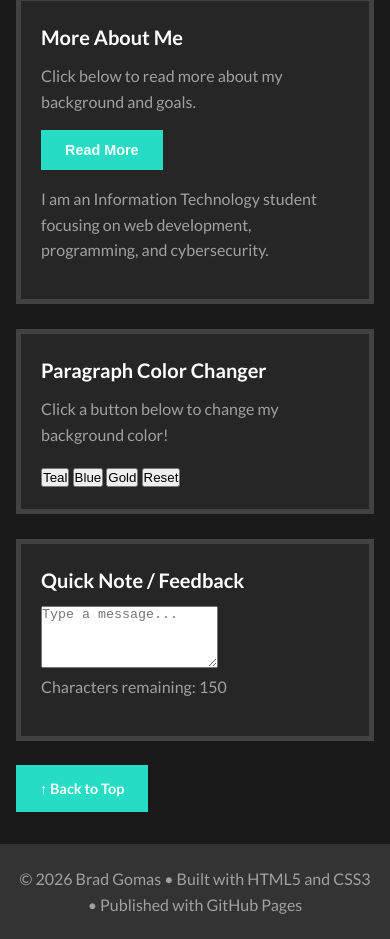
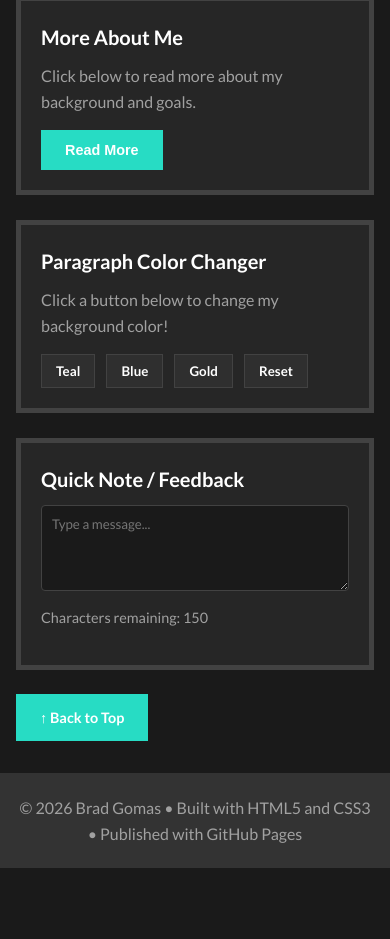
Before and after one commit to bradgomas/personal-website-redesign, a plain HTML site: page index.html in a window 390 px wide. Shown: the part 3238-4177 px from the top of the page. After the commit the page ends 4106 px from the top, so only its background shows below. Drawn offline with Linux system fonts and the light colour scheme.

Commit message:
Update styles.css with new JavaScript features
Added new styles for JavaScript features and adjusted existing styles for responsiveness.

```diff
--- a/styles.css
+++ b/styles.css
@@ -322,38 +322,44 @@ footer p {
     }
 
     .profile-photo {
-    /* --- New Styles for JavaScript Features --- */
-.card {
-    background: #fff;
-    padding: 20px;
-    margin-bottom: 20px;
-    border-radius: 8px;
-    box-shadow: 0 2px 5px rgba(0,0,0,0.1);
+        width: 180px;
+        height: 230px;
+    }
 }
 
+/* --- New Styles for JavaScript Features --- */
 .hidden {
     display: none;
 }
 
 .button-group button {
-    margin-right: 5px;
-    padding: 5px 10px;
+    margin-right: 8px;
+    padding: 8px 14px;
+    background-color: var(--surface-hover);
+    color: var(--heading);
+    border: 1px solid var(--border);
     cursor: pointer;
+    font-family: inherit;
+    font-weight: 700;
+}
+
+.button-group button:hover {
+    border-color: var(--accent);
 }
 
 textarea {
     width: 100%;
     padding: 10px;
-    border: 1px solid #ccc;
+    background-color: var(--bg);
+    color: var(--heading);
+    border: 1px solid var(--border);
     border-radius: 4px;
+    font-family: inherit;
     resize: vertical;
 }
 
 .counter-text {
     font-size: 0.9rem;
-    color: #666;
+    color: var(--text);
+    margin-top: 8px;
 }
-        width: 180px;
-        height: 230px;
-    }
-}
```
